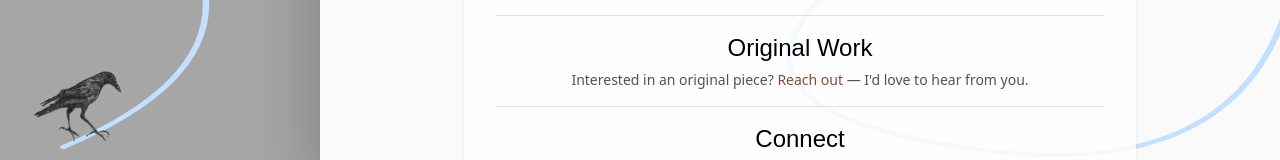
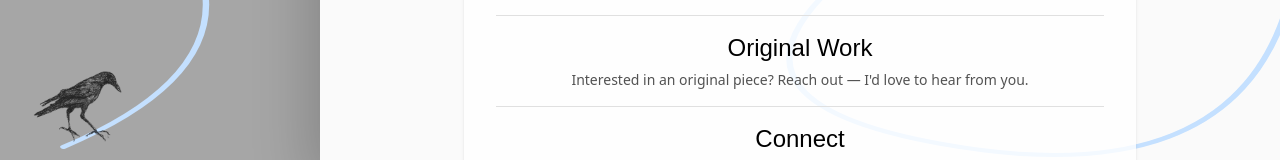
Before and after one commit to OshaFoster/jen-sanborn, a Next.js app: page / in a window 1280 px wide. Both pictures are taken after a click on the button "ABOUT". Shown: the part 613-773 px from the top of the page. Built offline with nearby package versions, Linux system fonts and the light colour scheme; no server answers; a web font is replaced by a local one.

Commit message:
reach out

```diff
--- a/app/page.js
+++ b/app/page.js
@@ -396,11 +396,7 @@ function HomeContent() {
               <div className="mt-4 pt-4 border-t border-[#e0e0e0]">
                 <h3 className="font-[family-name:var(--font-megrim)] text-2xl mb-1.5">Original Work</h3>
                 <p className="text-neutral-600 text-sm">
-                  Interested in an original piece?{" "}
-                  <a href="mailto:Jen@sanbornstudio.com" className="text-[#8a4734] hover:underline">
-                    Reach out
-                  </a>{" "}
-                  — I'd love to hear from you.
+                  Interested in an original piece? Reach out — I'd love to hear from you.
                 </p>
               </div>
 
```
